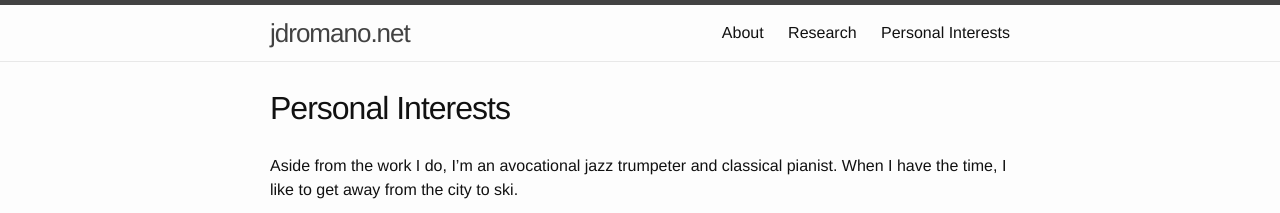
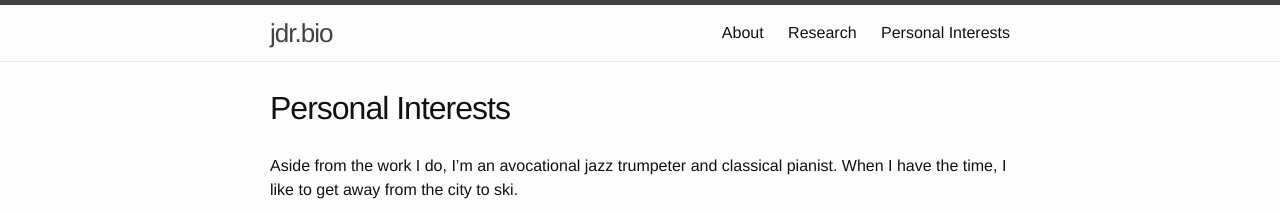
Before and after one commit to JDRomano2/jdromano.net, a Jekyll site: the page built from personal.md, in a window 1280 px wide. Shown: the top 213 px of the page. Built offline with Jekyll 4.4.1, drawn with Linux system fonts in a browser that asks for light colours.

Commit message:
Renamed site

```diff
--- a/_config.yml
+++ b/_config.yml
@@ -6,14 +6,14 @@
 # 'jekyll serve'. If you change this file, please restart the server process.
 
 # Site settings
-title: jdromano.net
+title: jdr.bio
 email: jdromano2@gmail.com
 description: > # this means to ignore newlines until "baseurl:"
   I'm a data scientist and translational bioinformatics researcher,
   currently at Columbia University as a PhD student. This site showcases
   my personal and professional projects, as well as some other things.
 baseurl: "" # the subpath of your site, e.g. /blog
-url: "http://jdromano.net" # the base hostname & protocol for your site
+url: "http://jdr.bio" # the base hostname & protocol for your site
 twitter_username: jdromano2
 github_username:  jdromano2
 
```
